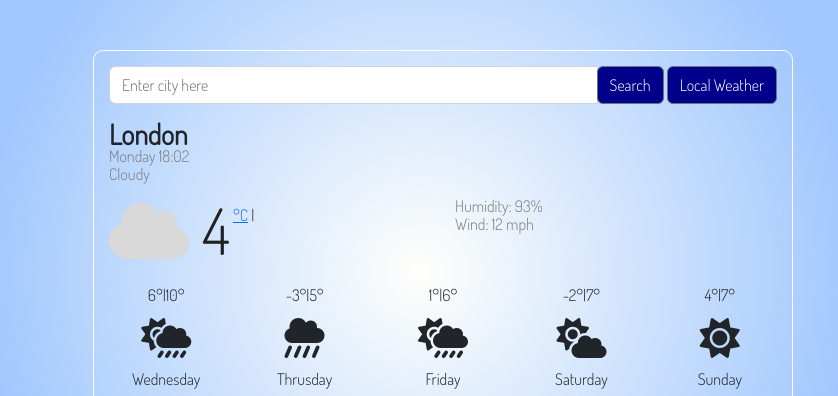
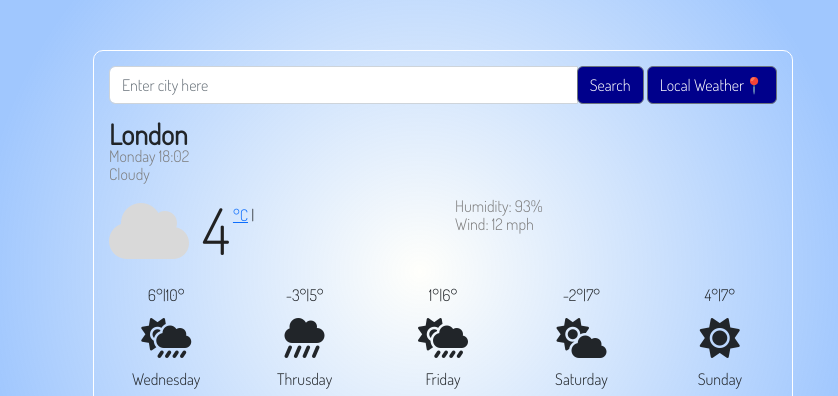
Before and after one commit to priscarabelli/weather-App-git, a plain HTML site: page index.html in a window 1280 px wide. Shown: the top 396 px of the page, without its empty margins (197-1035 px from the left). Drawn offline with nearby package versions, Linux system fonts and the light colour scheme; no server answers.

Commit message:
added emoji

```diff
--- a/index.html
+++ b/index.html
@@ -24,7 +24,7 @@
             <input type="text" class="form-control" id="search-bar" placeholder="Enter city here">
             <div class="input-group-append">
                 <button class="btn btn-outline-secondary" id="search-button" type="button">Search</button>
-                <button class=" btn btn-outline-secondary" id="current-button" type = "button">Local Weather</button>
+                <button class=" btn btn-outline-secondary" id="current-button" type = "button">Local Weather📍</button>
             </div>
         </div>
 </form>
--- a/src/styles.css
+++ b/src/styles.css
@@ -25,7 +25,6 @@ footer{
     text-align: center;
     padding: 10px;
 }
-
 
 #search-button{
     background-color: darkblue;
```
